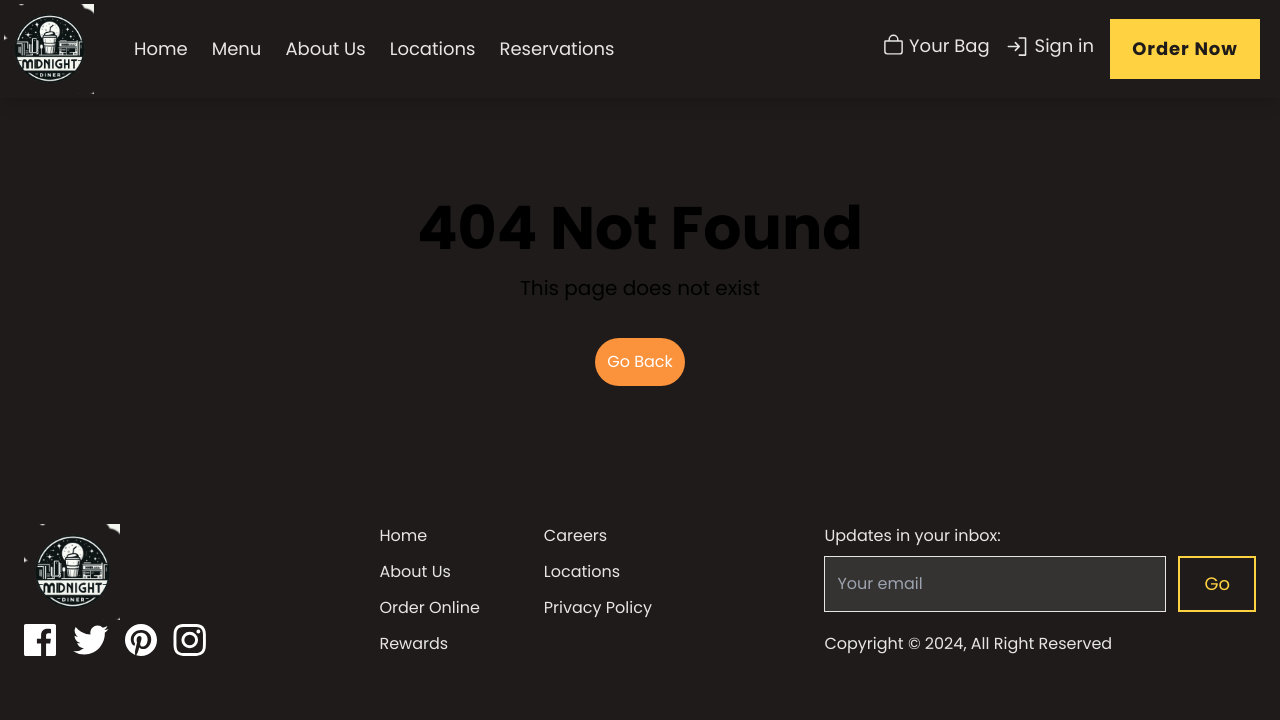
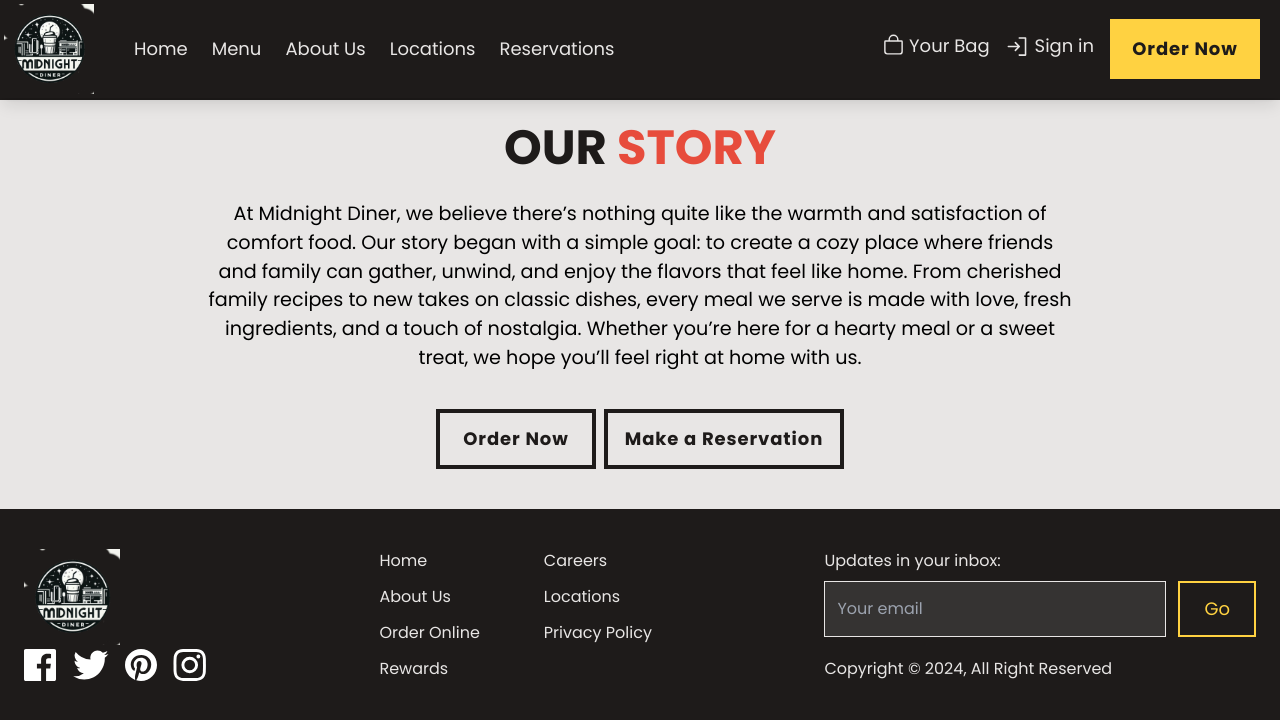
Before and after one commit to MarshallNickolauson/midnight-diner, a React (Vite) app in the folder frontend/: page /about in a window 1280 px wide. Shown: the top 720 px of the page. Built offline with nearby package versions, Linux system fonts and the light colour scheme.

Commit message:
added about page

```diff
--- a/frontend/src/App.jsx
+++ b/frontend/src/App.jsx
@@ -8,6 +8,7 @@ import MyAccountPage from './pages/MyAccountPage';
 import PrivateRoute from './components/PrivateRoute';
 import MenuPage from './pages/MenuPage';
 import CartPage from './pages/CartPage';
+import AboutPage from './pages/AboutPage';
 
 function App() {
 
@@ -20,6 +21,7 @@ function App() {
         <Route path='/register' element={<RegisterPage />} />
         <Route path='/menu' element={<MenuPage />} />
         <Route path='/myBag' element={<CartPage />} />
+        <Route path='/about' element={<AboutPage />} />
         <Route path='' element={<PrivateRoute />}>
           <Route path='/account' element={<MyAccountPage />} />
         </Route>
--- a/frontend/src/components/Navbar.jsx
+++ b/frontend/src/components/Navbar.jsx
@@ -39,7 +39,7 @@ function Navbar() {
           ) : (
             <Link className={`mr-4 ${navItemUnderline}`} to='/account'>Hi, {userInfo.name}</Link>
           )}
-          <YellowButtonFilled text='Order Now' navigateTo='/order' />
+          <YellowButtonFilled text='Order Now' navigateTo='/menu' />
         </div>
       </div>
     </nav>
--- /dev/null
+++ b/frontend/src/pages/AboutPage.jsx
@@ -0,0 +1,22 @@
+import React from 'react'
+import { Navigate } from 'react-router-dom'
+import BlackButtonHollow from '../components/BlackButtonHollow'
+
+const AboutPage = () => {
+    return (
+        <div className='bg-mainWhite py-3 pb-10'>
+            <div className='text-center space-y-4'>
+                <h1 className='text-[3rem] text-mainBlack font-bold'>OUR <span className='text-mainRed'>STORY</span></h1>
+                <h1 className='text-[1.2rem] mx-52'>
+                    At Midnight Diner, we believe there’s nothing quite like the warmth and satisfaction of comfort food. Our story began with a simple goal: to create a cozy place where friends and family can gather, unwind, and enjoy the flavors that feel like home. From cherished family recipes to new takes on classic dishes, every meal we serve is made with love, fresh ingredients, and a touch of nostalgia. Whether you’re here for a hearty meal or a sweet treat, we hope you’ll feel right at home with us.
+                </h1>
+                <div className='flex flex-row justify-center pt-5 space-x-2'>
+                    <BlackButtonHollow title='Order Now' navigateTo='/menu' width='160' />
+                    <BlackButtonHollow title='Make a Reservation' navigateTo='/booking' width='240' />
+                </div>
+            </div>
+        </div>
+    )
+}
+
+export default AboutPage
--- a/frontend/src/pages/CartPage.jsx
+++ b/frontend/src/pages/CartPage.jsx
@@ -10,7 +10,7 @@ const CartPage = () => {
     const { userInfo } = useSelector((state) => state.auth);
 
     return (
-        <div className='bg-mainWhite py-3'>
+        <div className='bg-mainWhite py-3 min-h-screen'>
             <div className='text-center'>
                 <h1 className='text-[3rem] text-mainBlack font-bold'>YOUR <span className='text-mainRed'>BAG</span></h1>
                 <h1 className='text-[1.2rem]'>Here you'll see what you've added to your takeout bag.</h1>
```
